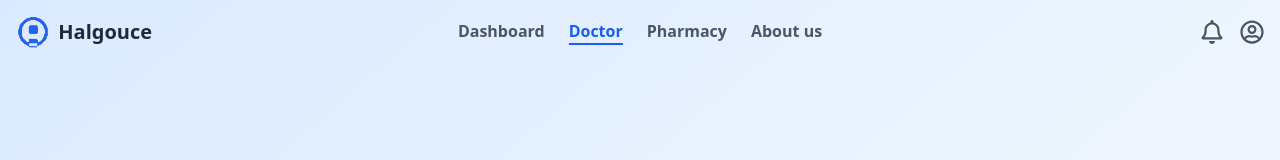
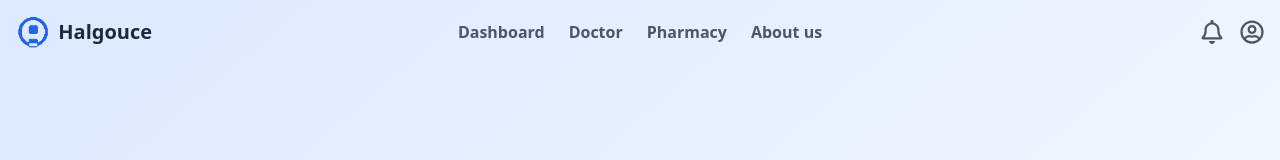
Before and after one commit to Code-Crusader-Brillerina/Ballerina-Front-End, a React (Vite) app in the folder Hospital/: page / in a window 1280 px wide. Shown: the top 160 px of the page. Built offline with nearby package versions, Linux system fonts and the light colour scheme.

Commit message:
Heder link

```diff
--- a/Hospital/src/components/Patient/Header.jsx
+++ b/Hospital/src/components/Patient/Header.jsx
@@ -1,5 +1,6 @@
 import React from 'react';
 import { FaRegBell, FaRegUserCircle } from 'react-icons/fa';
+import { NavLink } from 'react-router-dom';
 
 const Header = () => (
   <header className="bg-transparent">
@@ -12,10 +13,38 @@ const Header = () => (
 
       {/* Center: Navigation Tabs */}
       <nav className="hidden md:flex space-x-6 absolute left-1/2 transform -translate-x-1/2">
-        <a href="#" className="text-gray-600 hover:text-blue-600 font-semibold transition-colors">Dashboard</a>
-        <a href="#" className="text-blue-600 font-semibold border-b-2 border-blue-600">Doctor</a>
-        <a href="#" className="text-gray-600 hover:text-blue-600 font-semibold transition-colors">Pharmacy</a>
-        <a href="#" className="text-gray-600 hover:text-blue-600 font-semibold transition-colors">About us</a>
+        <NavLink
+          to="/dashboard"
+          className={({ isActive }) =>
+            `font-semibold transition-colors ${isActive ? "text-blue-600 border-b-2 border-blue-600" : "text-gray-600 hover:text-blue-600"}`
+          }
+        >
+          Dashboard
+        </NavLink>
+        <NavLink
+          to="/doctorpage"
+          className={({ isActive }) =>
+            `font-semibold transition-colors ${isActive ? "text-blue-600 border-b-2 border-blue-600" : "text-gray-600 hover:text-blue-600"}`
+          }
+        >
+          Doctor
+        </NavLink>
+        <NavLink
+          to="/pharmacypage"
+          className={({ isActive }) =>
+            `font-semibold transition-colors ${isActive ? "text-blue-600 border-b-2 border-blue-600" : "text-gray-600 hover:text-blue-600"}`
+          }
+        >
+          Pharmacy
+        </NavLink>
+        <NavLink
+          to="/about-us"
+          className={({ isActive }) =>
+            `font-semibold transition-colors ${isActive ? "text-blue-600 border-b-2 border-blue-600" : "text-gray-600 hover:text-blue-600"}`
+          }
+        >
+          About us
+        </NavLink>
       </nav>
 
       {/* Right side: Icons */}
```
